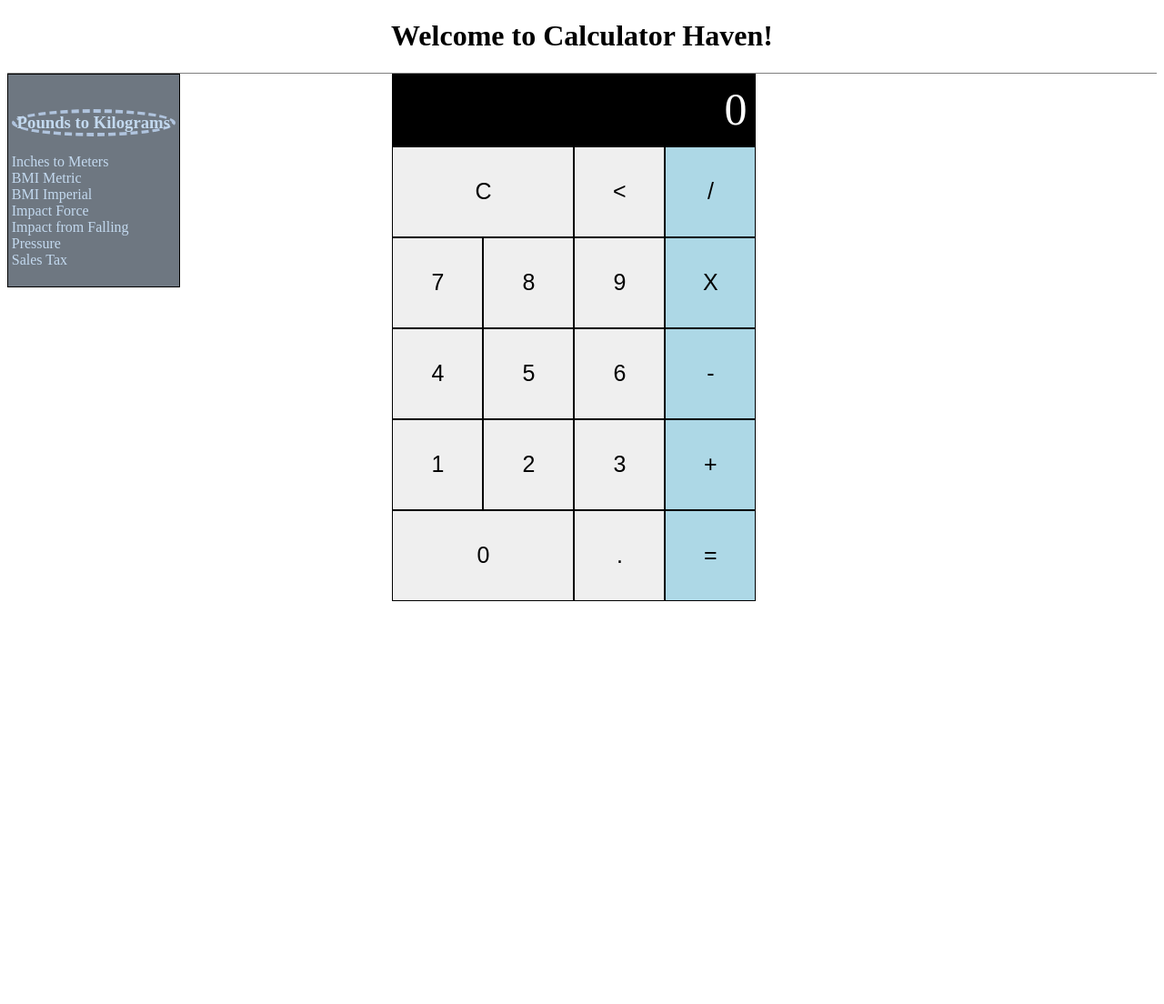
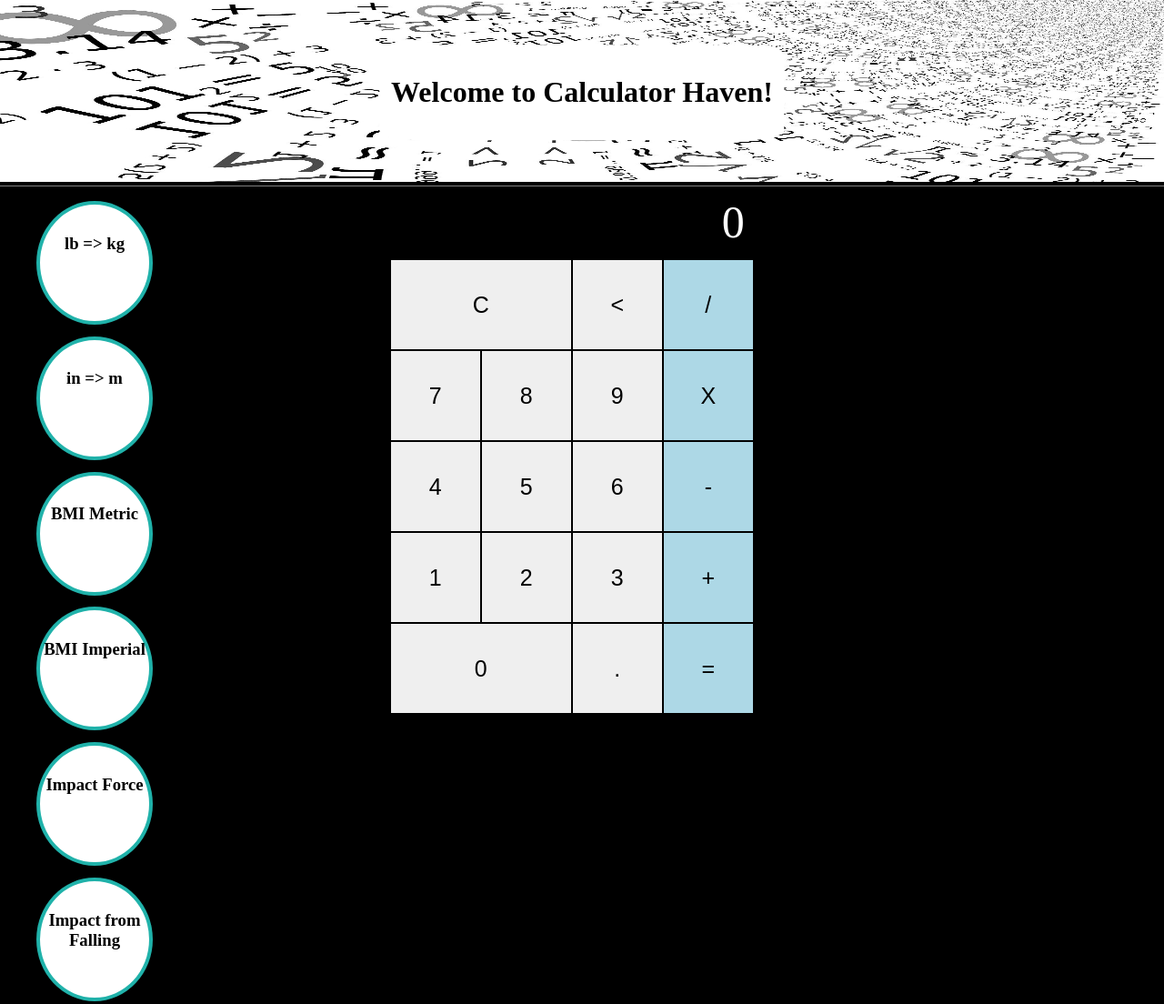
Before and after one commit to TheJediCode/Calculator-Haven, a plain HTML site: page src/index.html in a window 1280 px wide. Shown: the top 1104 px of the page at 91% size. Before the commit the page ends 800 px from the top, so only its background shows below. Drawn offline with Linux system fonts and the light colour scheme.

Commit message:
Changed nav links to be less crappy, added sweet header

```diff
--- a/src/impact.css
+++ b/src/impact.css
@@ -10,17 +10,41 @@
     margin: 10px;
 }*/
 
+html, body {
+    height: 100%;
+    width: 100%;
+    margin: 0;
+}
+
+body {
+    background-color: black;
+}
+
 header {
     border-bottom: 1px solid gray;
+    padding-bottom: 0%;
 }
 
 .main-title {
+    position: relative;
     text-align: center;
+}
+
+.titleLink {
+    position: absolute;
+    top: 50%;
+    left: 50%;
+    transform: translate(-50%, -50%);
+    padding: 1%;
+    background-color: white;
+    border-radius: 10%;
 }
 
 .field {
     margin-bottom: 10px;
     margin-right: 10px;
+    width: 60%;
+
     /*color: lightskyblue;*/
 }
 
@@ -31,7 +55,7 @@ header {
 .output {
     border: 2px solid gray;
     height: 50px;
-    width: 200px;
+    width: 70%;
     display: flex;
     align-items: center;
     justify-content: center;
@@ -41,9 +65,10 @@ header {
 }
 
 .calculator {
-    display: flex;
+    /*display: flex;
 
-    flex-wrap: wrap;
+    flex-wrap: wrap;*/
+    background-color: white;
     border: 3px solid grey;
     border-radius: 15px 50px;
     padding: 10px;
@@ -55,9 +80,9 @@ header {
 
 .navBar {
     display: block;
-    border: 1px solid black;
+    /* border: 1px solid black; */
     width: 15%;
-    background-color: #6e7781;
+    /* background-color: #6e7781; */
 }
 
 .mainBody {
@@ -69,13 +94,13 @@ header {
 
 ul.navMenu {
     list-style: none;
-    padding: 2%;
+    /*padding: 2%; */
     text-decoration: none;
 }
 
 a {
     text-decoration: none;
-    color: #c3d9ef;
+    color: black;
 }
 
 a.homeLink {
@@ -84,15 +109,26 @@ a.homeLink {
 
 .navItems {
     color: #c3d9ef;
+    /*height: 100px; */
+    border-radius: 50%;
+    border: 4px solid lightseagreen;
+    text-align: center;
+    background-color: white;
+    padding-bottom: 10vw;
+    height: 10vh;
+    width: 10vw;
+    margin-bottom: 1vw;
+}
+
+.navItems:hover {
+    border: 4px solid #2485e5;
+    background-color: lightgray;
 }
 
 h3.link {
-    border-radius: 50%;
-    border: 4px dashed lightsteelblue;
-    text-align: center;
+   padding-top: 1vw;
 }
 
-h3.link:hover {
-    border: 4px solid lightseagreen;
-    background-color: lightslategrey;
-}
+/*h3.link:hover {
+
+}*/
--- a/src/index.html
+++ b/src/index.html
@@ -10,35 +10,36 @@
 <body>
     <header class="main-title">
         <a href="./index.html" class="homeLink">
-            <h1>Welcome to Calculator Haven!</h1>
+            <img src="./mathground.jpg" alt="math background" width="100%" height="200px" class="mathGround">
+                <div class="titleLink"><h1>Welcome to Calculator Haven!</h1></div>
         </a>
     </header>
     <div class="mainBody">
         <div class="navBar">
             <ul class="navMenu">
                 <li class="navItems">
-                    <a href="./pounds.html"><h3 class="link">Pounds to Kilograms</h3></a>
+                    <a href="./pounds.html"><h3 class="link">lb => kg</h3></a>
+                </li>
+                <li class="navItems" >
+                    <a href="./inches.html"><h3 class="link">in => m</h3></a>
                 </li>
                 <li class="navItems">
-                <a href="./inches.html">Inches to Meters</a>
+                    <a href="./bmi-standard.html"><h3 class="link">BMI Metric</h3></a>
                 </li>
                 <li class="navItems">
-                    <a href="./bmi-standard.html">BMI Metric</a>
+                    <a href="bmi-imperial.html"><h3 class="link">BMI Imperial</h3></a>
                 </li>
                 <li class="navItems">
-                    <a href="bmi-imperial.html">BMI Imperial</a>
+                    <a href="./impact.html"><h3 class="link">Impact Force</h3></a>
                 </li>
                 <li class="navItems">
-                    <a href="./impact.html">Impact Force</a>
+                    <a href="./potential.html"><h3 class="link">Impact from Falling</h3></a>
                 </li>
                 <li class="navItems">
-                    <a href="./potential.html">Impact from Falling</a>
+                    <a href="./pressure.html"><h3 class="link">Pressure</h3></a>
                 </li>
                 <li class="navItems">
-                    <a href="./pressure.html">Pressure</a>
-                </li>
-                <li class="navItems">
-                    <a href="./tax.html">Sales Tax</a>
+                    <a href="./tax.html"><h3 class="link">Sales Tax</h3></a>
                 </li>
             </ul>
         </div>
```
Also changed, not shown: src/bmi-imperial.html (+12 -10 lines), src/bmi-standard.html (+12 -10 lines), src/impact.html (+12 -10 lines), src/inches.html (+12 -11 lines), src/potential.html (+12 -10 lines), src/pounds.html (+12 -10 lines), src/pressure.html (+12 -10 lines), src/tax.html (+12 -10 lines), src/mathground.jpg (added).
